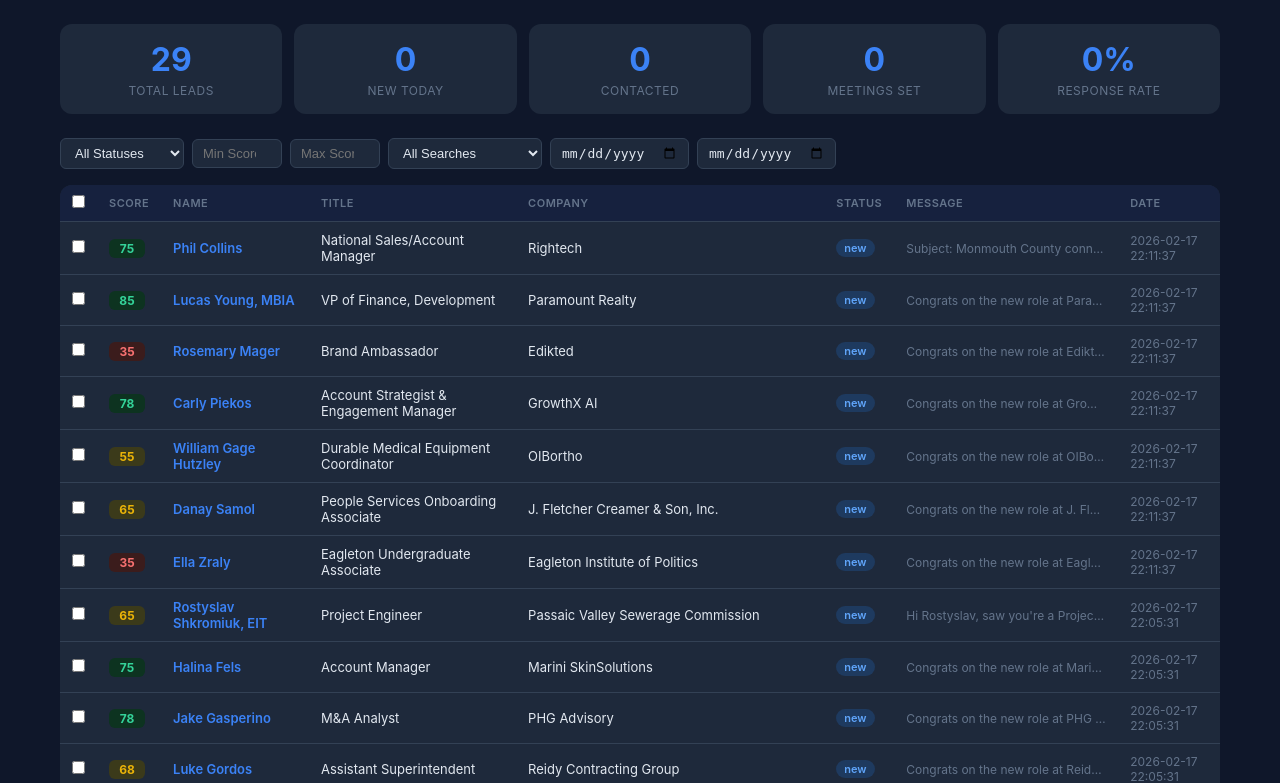
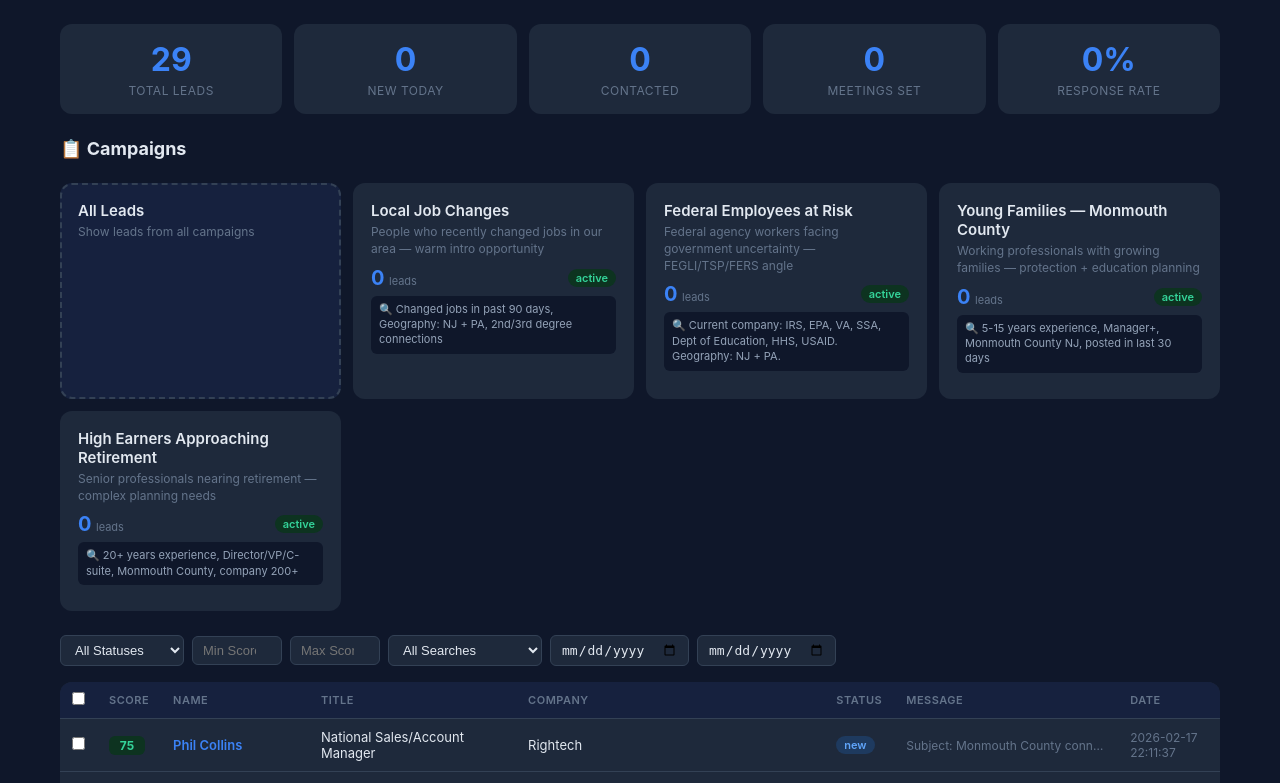
Before and after one commit to magibson/gibson-portfolio, a Flask app: page / in a window 1280 px wide. Shown: the part 53-836 px from the top of the page. Run offline with Flask 3, Linux system fonts and the light colour scheme; data comes from the database, SQL or seed files in the repository; both versions use the stored data as it was after the commit; data that the repository does not hold is empty.

Commit message:
Add campaigns system: campaign management, dashboard filtering, extension campaign selector

```diff
--- a/projects/linkedin-prospector/server/app.py
+++ b/projects/linkedin-prospector/server/app.py
@@ -70,10 +70,73 @@ def init_db():
             created_at TEXT DEFAULT (datetime('now'))
         );
 
+        CREATE TABLE IF NOT EXISTS campaigns (
+            id INTEGER PRIMARY KEY AUTOINCREMENT,
+            name TEXT NOT NULL,
+            description TEXT DEFAULT '',
+            filters_description TEXT DEFAULT '',
+            sales_nav_url TEXT DEFAULT '',
+            message_context TEXT DEFAULT '',
+            connection_template TEXT DEFAULT '',
+            followup_template TEXT DEFAULT '',
+            status TEXT DEFAULT 'active',
+            leads_count INTEGER DEFAULT 0,
+            created_at TEXT DEFAULT (datetime('now')),
+            updated_at TEXT DEFAULT (datetime('now'))
+        );
+
         CREATE INDEX IF NOT EXISTS idx_leads_status ON leads(status);
         CREATE INDEX IF NOT EXISTS idx_leads_score ON leads(score);
         CREATE INDEX IF NOT EXISTS idx_leads_search ON leads(search_name);
     ''')
+
+    # Migrate: add campaign_id to leads if missing
+    cursor = db.execute("PRAGMA table_info(leads)")
+    cols = [row[1] for row in cursor.fetchall()]
+    if 'campaign_id' not in cols:
+        db.execute('ALTER TABLE leads ADD COLUMN campaign_id INTEGER DEFAULT NULL')
+
+    # Create index for campaign_id
+    db.execute('CREATE INDEX IF NOT EXISTS idx_leads_campaign ON leads(campaign_id)')
+
+    db.commit()
+
+    # Seed default campaigns if table is empty
+    count = db.execute('SELECT COUNT(*) FROM campaigns').fetchone()[0]
+    if count == 0:
+        now = datetime.utcnow().isoformat()
+        campaigns = [
+            ("Local Job Changes",
+             "People who recently changed jobs in our area — warm intro opportunity",
+             "Changed jobs in past 90 days, Geography: NJ + PA, 2nd/3rd degree connections",
+             "",
+             "This prospect recently changed jobs. Congratulate them on the new role at their new company BY NAME. Mention you help people going through career transitions make sure their financial plan transitions with them.",
+             "", "", "active", now, now),
+            ("Federal Employees at Risk",
+             "Federal agency workers facing government uncertainty — FEGLI/TSP/FERS angle",
+             "Current company: IRS, EPA, VA, SSA, Dept of Education, HHS, USAID. Geography: NJ + PA.",
+             "",
+             "This prospect works for a federal agency during a time of government uncertainty. Be empathetic. Reference FEGLI, TSP, or FERS naturally. Offer to help them understand their options.",
+             "", "", "active", now, now),
+            ("Young Families — Monmouth County",
+             "Working professionals with growing families — protection + education planning",
+             "5-15 years experience, Manager+, Monmouth County NJ, posted in last 30 days",
+             "",
+             "This prospect is a working professional with a growing family. Reference the juggle of priorities — protecting the family, saving for kids' education, building wealth. Be relatable.",
+             "", "", "active", now, now),
+            ("High Earners Approaching Retirement",
+             "Senior professionals nearing retirement — complex planning needs",
+             "20+ years experience, Director/VP/C-suite, Monmouth County, company 200+",
+             "",
+             "Senior professional approaching retirement. Reference the complexity at their level — 401k rollover, tax optimization, estate planning. Be peer-level, not salesy.",
+             "", "", "active", now, now),
+        ]
+        db.executemany('''INSERT INTO campaigns
+            (name, description, filters_description, sales_nav_url, message_context,
+             connection_template, followup_template, status, created_at, updated_at)
+            VALUES (?, ?, ?, ?, ?, ?, ?, ?, ?, ?)''', campaigns)
+        db.commit()
+
     db.close()
 
 init_db()
@@ -96,7 +159,7 @@ SYSTEM_PROMPT = (
     "- Connection requests MUST be under 300 characters (LinkedIn hard limit)."
 )
 
-# Search-specific instructions for message tailoring
+# Search-specific instructions for message tailoring (legacy fallback)
 SEARCH_CONTEXT = {
     'local job changes': (
         "This prospect RECENTLY CHANGED JOBS. This is the key detail. "
@@ -140,6 +203,21 @@ def get_search_context(search_name):
             return context
     return SEARCH_CONTEXT['default']
 
+def get_campaign_context(campaign_id):
+    """Look up campaign and return (message_context, connection_template, followup_template) or None."""
+    if not campaign_id:
+        return None
+    try:
+        db = sqlite3.connect(DB_PATH)
+        db.row_factory = sqlite3.Row
+        row = db.execute('SELECT * FROM campaigns WHERE id = ?', (campaign_id,)).fetchone()
+        db.close()
+        if row:
+            return dict(row)
+        return None
+    except:
+        return None
+
 def generate_drafts(lead):
     """Generate connection request + follow-up DM for a lead using Gemini."""
     lead_info = (
@@ -152,15 +230,28 @@ def generate_drafts(lead):
         f"Connection: {lead['connection_degree']}"
     )
 
-    search_context = get_search_context(lead['search_name'])
+    # Try campaign context first, fall back to search name matching
+    campaign = get_campaign_context(lead.get('campaign_id'))
+    if campaign and campaign.get('message_context'):
+        search_context = campaign['message_context']
+    else:
+        search_context = get_search_context(lead['search_name'])
 
     drafts = {}
     for draft_type, max_chars in [('connection_request', 300), ('follow_up_dm', 500)]:
         if draft_type == 'connection_request':
             label = "LinkedIn connection request message (MUST be under 300 characters — this is a hard limit)"
+            # Include connection template example if available
+            template_hint = ''
+            if campaign and campaign.get('connection_template'):
+                template_hint = f"\n\nHere's an example of the tone/style to use (don't copy verbatim, adapt it): {campaign['connection_template']}"
         else:
             label = "follow-up DM to send after they accept the connection (under 500 characters)"
-        prompt = f"Context about this search: {search_context}\n\nWrite a {label} for this prospect:\n\n{lead_info}"
+            template_hint = ''
+            if campaign and campaign.get('followup_template'):
+                template_hint = f"\n\nHere's an example of the tone/style to use (don't copy verbatim, adapt it): {campaign['followup_template']}"
+
+        prompt = f"Context about this search: {search_context}{template_hint}\n\nWrite a {label} for this prospect:\n\n{lead_info}"
 
         try:
             resp = requests.post(GEMINI_URL, json={
@@ -207,6 +298,18 @@ def score_lead(lead):
         return 50, 'Auto-scored (default)'
 
 # ---------------------------------------------------------------------------
+# Helper: update campaign lead counts
+# ---------------------------------------------------------------------------
+
+def update_campaign_lead_counts():
+    """Recalculate leads_count for all campaigns."""
+    db = get_db()
+    db.execute('''UPDATE campaigns SET leads_count = (
+        SELECT COUNT(*) FROM leads WHERE leads.campaign_id = campaigns.id
+    )''')
+    db.commit()
+
+# ---------------------------------------------------------------------------
 # API Routes
 # ---------------------------------------------------------------------------
 
@@ -229,12 +332,78 @@ def api_dashboard():
         'meetings': meetings, 'replied': replied, 'response_rate': response_rate
     })
 
+# ---------------------------------------------------------------------------
+# Campaign API
+# ---------------------------------------------------------------------------
+
+@app.route('/api/campaigns', methods=['GET'])
+def list_campaigns():
+    db = get_db()
+    update_campaign_lead_counts()
+    rows = db.execute('SELECT * FROM campaigns ORDER BY created_at DESC').fetchall()
+    return jsonify({'campaigns': [row_to_dict(r) for r in rows]})
+
+@app.route('/api/campaigns', methods=['POST'])
+def create_campaign():
+    data = request.json
+    db = get_db()
+    now = datetime.utcnow().isoformat()
+    db.execute('''INSERT INTO campaigns (name, description, filters_description, sales_nav_url,
+        message_context, connection_template, followup_template, status, created_at, updated_at)
+        VALUES (?, ?, ?, ?, ?, ?, ?, ?, ?, ?)''',
+        (data.get('name', ''), data.get('description', ''), data.get('filters_description', ''),
+         data.get('sales_nav_url', ''), data.get('message_context', ''),
+         data.get('connection_template', ''), data.get('followup_template', ''),
+         data.get('status', 'active'), now, now))
+    db.commit()
+    return jsonify({'status': 'ok', 'id': db.execute('SELECT last_insert_rowid()').fetchone()[0]})
+
+@app.route('/api/campaigns/<int:campaign_id>', methods=['PUT'])
+def update_campaign(campaign_id):
+    data = request.json
+    db = get_db()
+    allowed = {'name', 'description', 'filters_description', 'sales_nav_url',
+               'message_context', 'connection_template', 'followup_template', 'status'}
+    sets = []
+    params = []
+    for key, val in data.items():
+        if key in allowed:
+            sets.append(f'{key} = ?')
+            params.append(val)
+    if not sets:
+        return jsonify({'error': 'No valid fields'}), 400
+    sets.append("updated_at = datetime('now')")
+    params.append(campaign_id)
+    db.execute(f"UPDATE campaigns SET {', '.join(sets)} WHERE id = ?", params)
+    db.commit()
+    return jsonify({'status': 'ok'})
+
+@app.route('/api/campaigns/<int:campaign_id>', methods=['DELETE'])
+def delete_campaign(campaign_id):
+    db = get_db()
+    db.execute('DELETE FROM campaigns WHERE id = ?', (campaign_id,))
+    # Unlink leads (don't delete them)
+    db.execute('UPDATE leads SET campaign_id = NULL WHERE campaign_id = ?', (campaign_id,))
+    db.commit()
+    return jsonify({'status': 'ok'})
+
+@app.route('/api/campaigns/<int:campaign_id>/leads', methods=['GET'])
+def campaign_leads(campaign_id):
+    db = get_db()
+    rows = db.execute('SELECT * FROM leads WHERE campaign_id = ? ORDER BY created_at DESC', (campaign_id,)).fetchall()
+    return jsonify({'leads': [row_to_dict(r) for r in rows]})
+
+# ---------------------------------------------------------------------------
+# Leads API
+# ---------------------------------------------------------------------------
+
 @app.route('/api/leads', methods=['POST'])
 def receive_leads():
     """Receive scraped leads from the Chrome extension."""
     data = request.json
     leads = data.get('leads', [])
     search_name = data.get('search_name', '')
+    campaign_id = data.get('campaign_id')
     db = get_db()
     new_count = 0
     dupe_count = 0
@@ -246,14 +415,15 @@ def receive_leads():
         try:
             db.execute('''
                 INSERT INTO leads (linkedin_url, name, title, company, location,
-                    connection_degree, time_in_role, profile_image_url, search_name, scraped_at)
-                VALUES (?, ?, ?, ?, ?, ?, ?, ?, ?, ?)
+                    connection_degree, time_in_role, profile_image_url, search_name, campaign_id, scraped_at)
+                VALUES (?, ?, ?, ?, ?, ?, ?, ?, ?, ?, ?)
             ''', (
                 url, lead.get('name', ''), lead.get('title', ''),
                 lead.get('company', ''), lead.get('location', ''),
                 lead.get('connection_degree', ''), lead.get('time_in_role', ''),
                 lead.get('profile_image_url', ''),
                 lead.get('search_name', search_name),
+                campaign_id,
                 lead.get('scraped_at', datetime.utcnow().isoformat())
             ))
             new_count += 1
@@ -261,6 +431,8 @@ def receive_leads():
             dupe_count += 1
 
     db.commit()
+    if campaign_id:
+        update_campaign_lead_counts()
     return jsonify({'status': 'ok', 'new': new_count, 'duplicates': dupe_count, 'total_received': len(leads)})
 
 @app.route('/api/leads', methods=['GET'])
@@ -278,6 +450,11 @@ def list_leads():
     if search:
         query += ' AND search_name = ?'
         params.append(search)
+
+    campaign_id = request.args.get('campaign_id')
+    if campaign_id:
+        query += ' AND campaign_id = ?'
+        params.append(int(campaign_id))
 
     min_score = request.args.get('min_score')
     if min_score:
@@ -327,7 +504,7 @@ def update_lead(lead_id):
     db = get_db()
     data = request.json
     allowed = {'status', 'notes', 'contacted_at', 'score', 'score_reason',
-               'message_draft', 'message_draft_2', 'search_name'}
+               'message_draft', 'message_draft_2', 'search_name', 'campaign_id'}
     sets = []
     params = []
     for key, val in data.items():
--- a/projects/linkedin-prospector/server/templates/dashboard.html
+++ b/projects/linkedin-prospector/server/templates/dashboard.html
@@ -11,6 +11,7 @@ body { font-family: -apple-system, BlinkMacSystemFont, 'Segoe UI', Roboto, sans-
 .container { max-width: 1200px; margin: 0 auto; padding: 20px; }
 header { display: flex; justify-content: space-between; align-items: center; margin-bottom: 24px; flex-wrap: wrap; gap: 12px; }
 h1 { font-size: 24px; color: var(--blue); }
+h2 { font-size: 18px; color: var(--text); margin-bottom: 12px; }
 .header-actions { display: flex; gap: 8px; }
 .btn { padding: 8px 16px; border: none; border-radius: 8px; font-size: 13px; font-weight: 600; cursor: pointer; transition: all 0.2s; }
 .btn-blue { background: var(--blue); color: white; }
@@ -18,12 +19,39 @@ h1 { font-size: 24px; color: var(--blue); }
 .btn-sm { padding: 4px 10px; font-size: 12px; border-radius: 6px; }
 .btn-outline { background: transparent; border: 1px solid var(--border); color: var(--muted); }
 .btn-outline:hover { border-color: var(--blue); color: var(--blue); }
+.btn-green { background: var(--green); color: white; }
+.btn-green:hover { background: #16a34a; }
+.btn-red { background: var(--red); color: white; }
+.btn-red:hover { background: #dc2626; }
 
 /* Stats Cards */
 .stats { display: grid; grid-template-columns: repeat(auto-fit, minmax(150px, 1fr)); gap: 12px; margin-bottom: 24px; }
 .stat-card { background: var(--card); border-radius: 12px; padding: 16px; text-align: center; }
 .stat-card .num { font-size: 32px; font-weight: 700; color: var(--blue); }
 .stat-card .label { font-size: 12px; color: var(--dim); text-transform: uppercase; letter-spacing: 0.5px; margin-top: 4px; }
+
+/* Campaign Cards */
+.campaigns-section { margin-bottom: 24px; }
+.campaigns-header { display: flex; justify-content: space-between; align-items: center; margin-bottom: 12px; }
+.campaign-grid { display: grid; grid-template-columns: repeat(auto-fill, minmax(260px, 1fr)); gap: 12px; }
+.campaign-card {
+  background: var(--card); border-radius: 12px; padding: 16px; cursor: pointer;
+  border: 2px solid transparent; transition: all 0.2s; position: relative;
+}
+.campaign-card:hover { border-color: var(--blue); }
+.campaign-card.active-filter { border-color: var(--blue); background: #16213e; }
+.campaign-card.all-leads { border-style: dashed; border-color: var(--border); }
+.campaign-card.all-leads:hover { border-color: var(--blue); }
+.campaign-card .camp-name { font-size: 15px; font-weight: 600; color: var(--text); margin-bottom: 4px; }
+.campaign-card .camp-desc { font-size: 12px; color: var(--dim); margin-bottom: 8px; line-height: 1.4; }
+.campaign-card .camp-meta { display: flex; justify-content: space-between; align-items: center; }
+.campaign-card .camp-leads { font-size: 20px; font-weight: 700; color: var(--blue); }
+.campaign-card .camp-leads-label { font-size: 11px; color: var(--dim); }
+.campaign-card .camp-status { font-size: 11px; padding: 2px 8px; border-radius: 10px; font-weight: 600; }
+.camp-status-active { background: #0d3320; color: #34d399; }
+.camp-status-paused { background: #3b3a1a; color: var(--yellow); }
+.campaign-card .camp-actions { display: flex; gap: 4px; margin-top: 8px; }
+.camp-filters { font-size: 11px; color: var(--muted); background: var(--bg); padding: 6px 8px; border-radius: 6px; margin-top: 6px; line-height: 1.4; }
 
 /* Filters */
 .filters { display: flex; gap: 8px; margin-bottom: 16px; flex-wrap: wrap; align-items: center; }
@@ -61,11 +89,15 @@ input[type=checkbox] { accent-color: var(--blue); }
 .draft-box .copy-btn { position: absolute; top: 8px; right: 8px; }
 .draft-actions { display: flex; gap: 8px; margin-top: 8px; }
 
-/* Responsive */
+/* Toast */
+.toast { position: fixed; bottom: 20px; right: 20px; background: var(--green); color: white; padding: 10px 16px; border-radius: 8px; font-size: 13px; font-weight: 600; opacity: 0; transition: opacity 0.3s; z-index: 999; }
+.toast.show { opacity: 1; }
+
 @media (max-width: 768px) {
   .filters { flex-direction: column; }
   table { font-size: 12px; }
   .msg-preview { display: none; }
+  .campaign-grid { grid-template-columns: 1fr; }
 }
 </style>
 </head>
@@ -80,6 +112,14 @@ input[type=checkbox] { accent-color: var(--blue); }
   </header>
 
   <div class="stats" id="statsCards"></div>
+
+  <!-- Campaigns Section -->
+  <div class="campaigns-section">
+    <div class="campaigns-header">
+      <h2>📋 Campaigns</h2>
+    </div>
+    <div class="campaign-grid" id="campaignGrid"></div>
+  </div>
 
   <div class="filters">
     <select id="filterStatus" onchange="loadLeads()">
@@ -116,16 +156,27 @@ input[type=checkbox] { accent-color: var(--blue); }
   </div>
 </div>
 
+<div class="toast" id="toast"></div>
+
 <script>
 const API = '';
 let currentSort = 'created_at';
 let currentOrder = 'desc';
 let expandedId = null;
 let selectedIds = new Set();
+let activeCampaignId = null; // null = all leads
+let campaigns = [];
 
 async function api(path, opts = {}) {
   const r = await fetch(API + path, { headers: {'Content-Type':'application/json'}, ...opts });
   return r.json();
+}
+
+function showToast(msg) {
+  const t = document.getElementById('toast');
+  t.textContent = msg;
+  t.classList.add('show');
+  setTimeout(() => t.classList.remove('show'), 2000);
 }
 
 async function loadStats() {
@@ -139,10 +190,57 @@ async function loadStats() {
   `;
 }
 
+async function loadCampaigns() {
+  const d = await api('/api/campaigns');
+  campaigns = d.campaigns || [];
+  renderCampaigns();
+}
+
+function renderCampaigns() {
+  const grid = document.getElementById('campaignGrid');
+  // "All Leads" card
+  let html = `<div class="campaign-card all-leads ${activeCampaignId === null ? 'active-filter' : ''}" onclick="filterByCampaign(null)">
+    <div class="camp-name">All Leads</div>
+    <div class="camp-desc">Show leads from all campaigns</div>
+  </div>`;
+
+  campaigns.forEach(c => {
+    const statusClass = c.status === 'active' ? 'camp-status-active' : 'camp-status-paused';
+    const hasUrl = c.sales_nav_url && c.sales_nav_url.trim();
+    html += `<div class="campaign-card ${activeCampaignId === c.id ? 'active-filter' : ''}" onclick="filterByCampaign(${c.id})">
+      <div class="camp-name">${esc(c.name)}</div>
+      <div class="camp-desc">${esc(c.description)}</div>
+      <div class="camp-meta">
+        <div><span class="camp-leads">${c.leads_count}</span> <span class="camp-leads-label">leads</span></div>
+        <span class="camp-status ${statusClass}">${c.status}</span>
+      </div>
+      ${c.filters_description ? `<div class="camp-filters">🔍 ${esc(c.filters_description)}</div>` : ''}
+      <div class="camp-actions" onclick="event.stopPropagation()">
+        ${hasUrl ? `<button class="btn btn-sm btn-outline" onclick="copyUrl(${c.id})">Copy URL</button>` : ''}
+        ${hasUrl ? `<button class="btn btn-sm btn-outline" onclick="window.open('${esc(c.sales_nav_url)}','_blank')">Open Search</button>` : ''}
+      </div>
+    </div>`;
+  });
+  grid.innerHTML = html;
+}
+
+function filterByCampaign(id) {
+  activeCampaignId = id;
+  renderCampaigns();
+  loadLeads();
+}
+
+function copyUrl(campId) {
+  const c = campaigns.find(x => x.id === campId);
+  if (c && c.sales_nav_url) {
+    navigator.clipboard.writeText(c.sales_nav_url);
+    showToast('URL copied!');
+  }
+}
+
 async function loadSearches() {
   const d = await api('/api/searches');
   const sel = document.getElementById('filterSearch');
-  // Get unique search names from leads too
   const leads = await api('/api/leads?limit=1000');
   const names = new Set(leads.leads.map(l => l.search_name).filter(Boolean));
   d.searches.forEach(s => names.add(s.name));
@@ -154,6 +252,7 @@ async function loadLeads() {
   params.set('sort', currentSort);
   params.set('order', currentOrder);
   params.set('limit', '200');
+  if (activeCampaignId !== null) params.set('campaign_id', activeCampaignId);
   const status = document.getElementById('filterStatus').value;
   if (status) params.set('status', status);
   const minS = document.getElementById('filterMinScore').value;
@@ -194,12 +293,14 @@ async function loadLeads() {
 }
 
 function renderDetail(l) {
+  const campName = l.campaign_id ? (campaigns.find(c => c.id === l.campaign_id) || {}).name || `#${l.campaign_id}` : '—';
   return `<div class="lead-detail">
     <div class="info-grid">
       <div><span class="label">Location:</span> ${esc(l.location)}</div>
       <div><span class="label">Connection:</span> ${esc(l.connection_degree)}</div>
       <div><span class="label">Time in Role:</span> ${esc(l.time_in_role)}</div>
       <div><span class="label">Search:</span> ${esc(l.search_name)}</div>
+      <div><span class="label">Campaign:</span> ${esc(campName)}</div>
       <div><span class="label">Score Reason:</span> ${esc(l.score_reason)}</div>
       <div><span class="label">LinkedIn:</span> <a href="${esc(l.linkedin_url)}" target="_blank" style="color:var(--blue)">${l.linkedin_url ? 'View Profile' : '—'}</a></div>
     </div>
@@ -240,6 +341,7 @@ function copyText(elId) {
   const el = document.getElementById(elId);
   const text = el.textContent.replace('Copy', '').trim();
   navigator.clipboard.writeText(text);
+  showToast('Copied!');
 }
 
 async function generateDraft(id) {
@@ -279,6 +381,7 @@ async function generateAllDrafts() {
 
 // Init
 loadStats();
+loadCampaigns();
 loadSearches();
 loadLeads();
 </script>
```
Also changed, not shown: projects/linkedin-prospector/extension/popup.css (+36 -0 lines), projects/linkedin-prospector/extension/popup.html (+9 -0 lines), projects/linkedin-prospector/extension/popup.js (+75 -14 lines), projects/linkedin-prospector/server/prospector.db.
